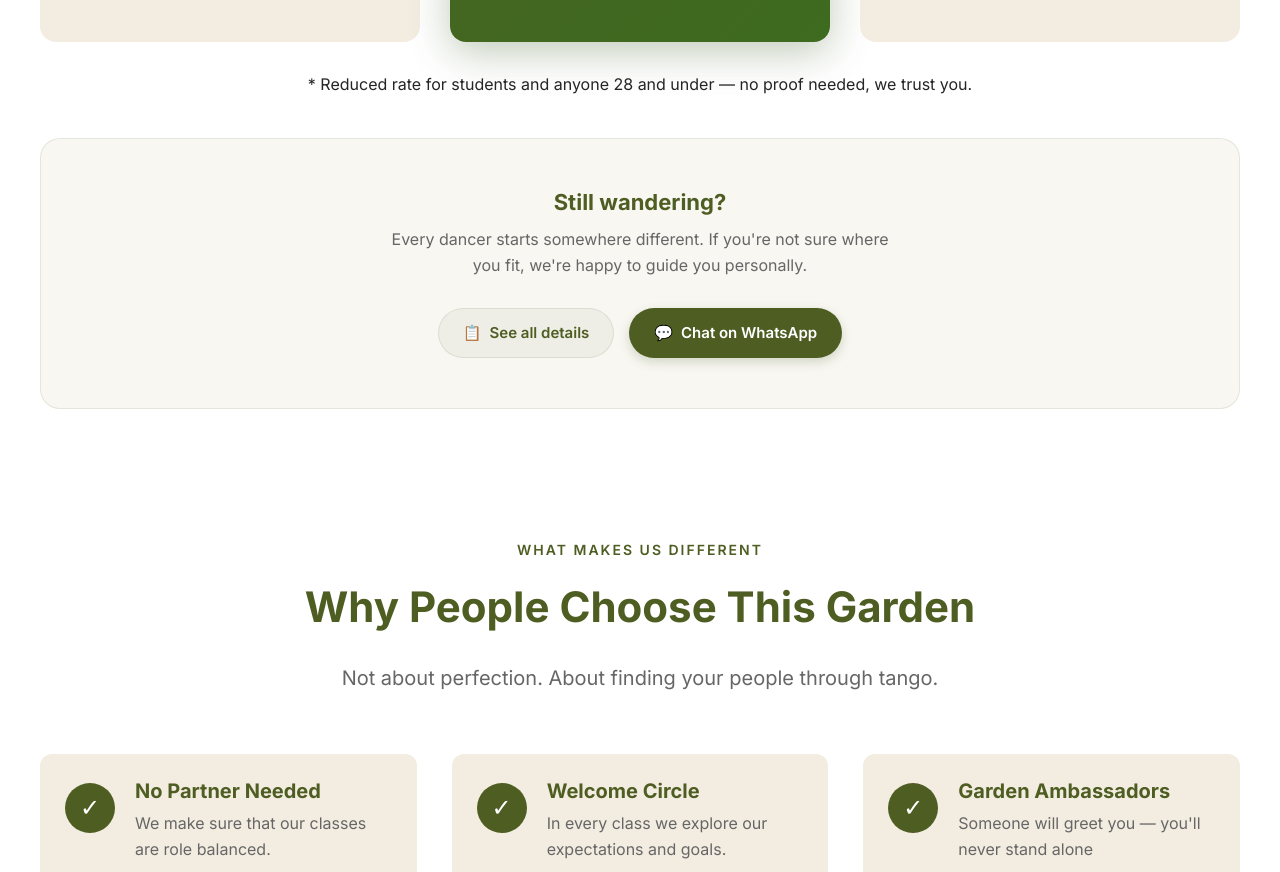
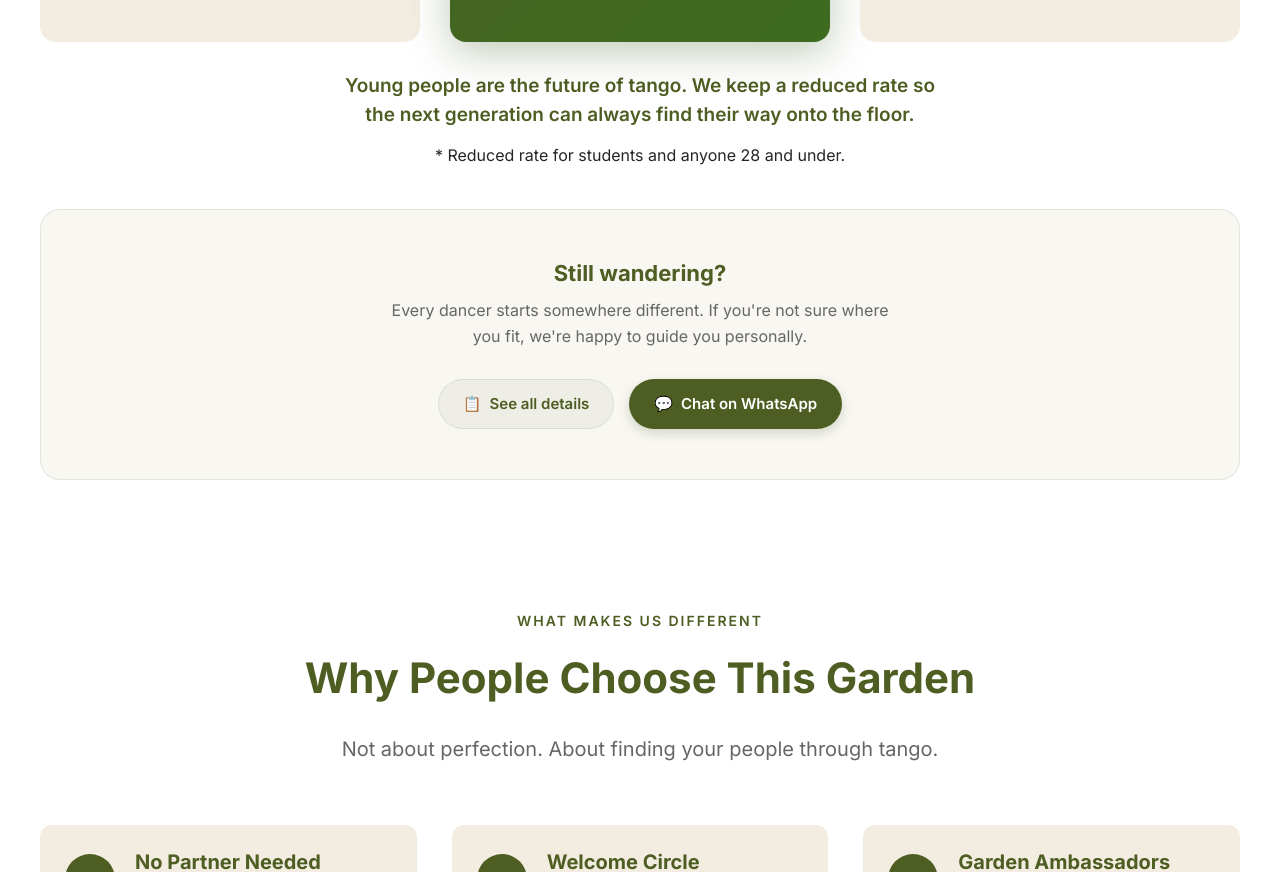
Before and after one commit to VangelisTheodorakis/tango-garden-website, an Astro site: page / in a window 1280 px wide. Shown: the part 2749-3621 px from the top of the page. Built offline with nearby package versions, Linux system fonts and the light colour scheme; Astro itself is replaced by a stand-in of ours.

Commit message:
Homepage: emphasize the young-people "why", drop honor-system line
Add the "Young people are the future of tango…" line as an emphasized
statement above the reduced-rate footnote, and remove "no proof needed,
we trust you" from the homepage (kept on the collections page).

Co-Authored-By: Claude Opus 4.8 <noreply@anthropic.com>

```diff
--- a/src/components/PathwayCards.astro
+++ b/src/components/PathwayCards.astro
@@ -132,8 +132,12 @@ const cards = [
     </div>
 
     <div style="text-align: center;">
+      <p class="pathways-why">
+        Young people are the future of tango. We keep a reduced rate so the next
+        generation can always find their way onto the floor.
+      </p>
       <p style="margin: 0;">
-        <span>* Reduced rate for students and anyone 28 and under — no proof needed, we trust you.</span>
+        <span>* Reduced rate for students and anyone 28 and under.</span>
       </p>
     </div>
 
@@ -331,6 +335,14 @@ const cards = [
     color: #666;
     margin: 0 0 15px;
   }
+  .pathways-why {
+    max-width: 620px;
+    margin: 0 auto 14px;
+    font-size: 19px;
+    line-height: 1.5;
+    font-weight: 600;
+    color: #4e5d22;
+  }
   .featured .card-price-note {
     color: rgba(255, 255, 255, 0.85);
   }
```
